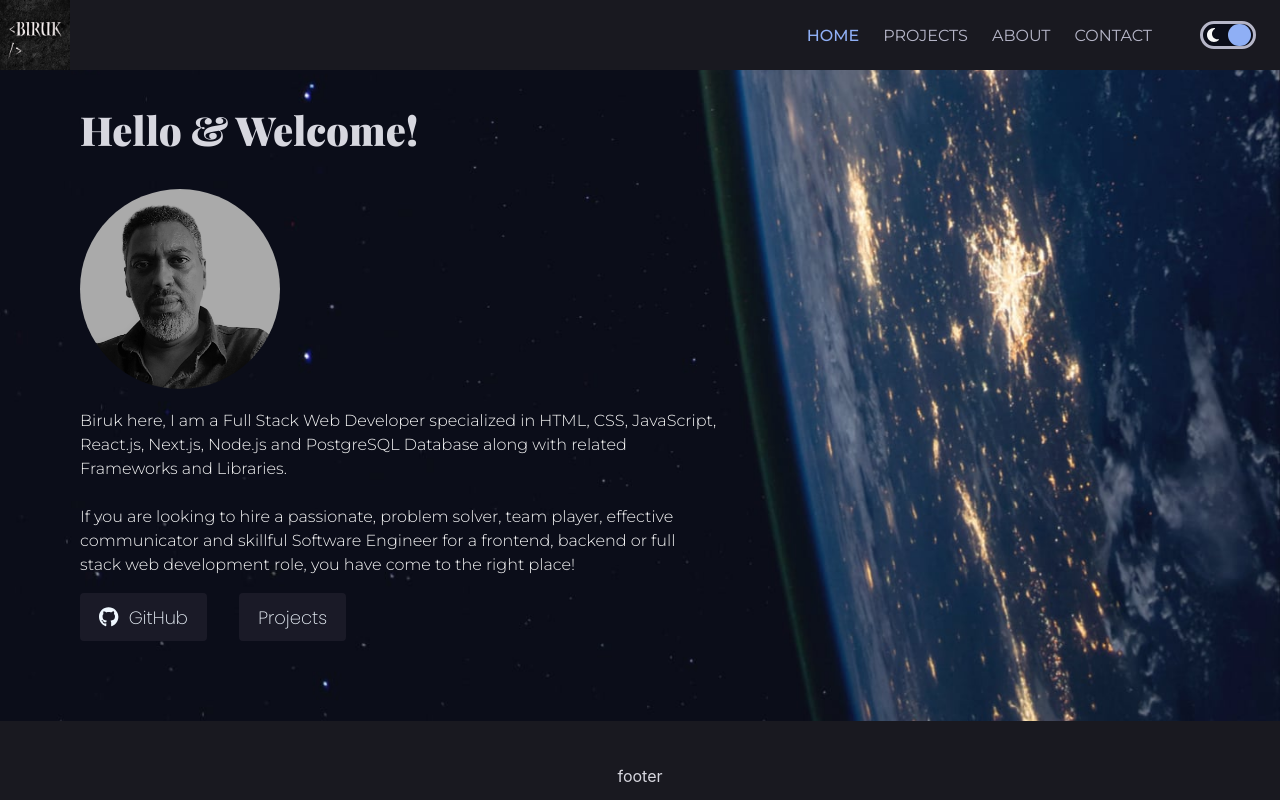
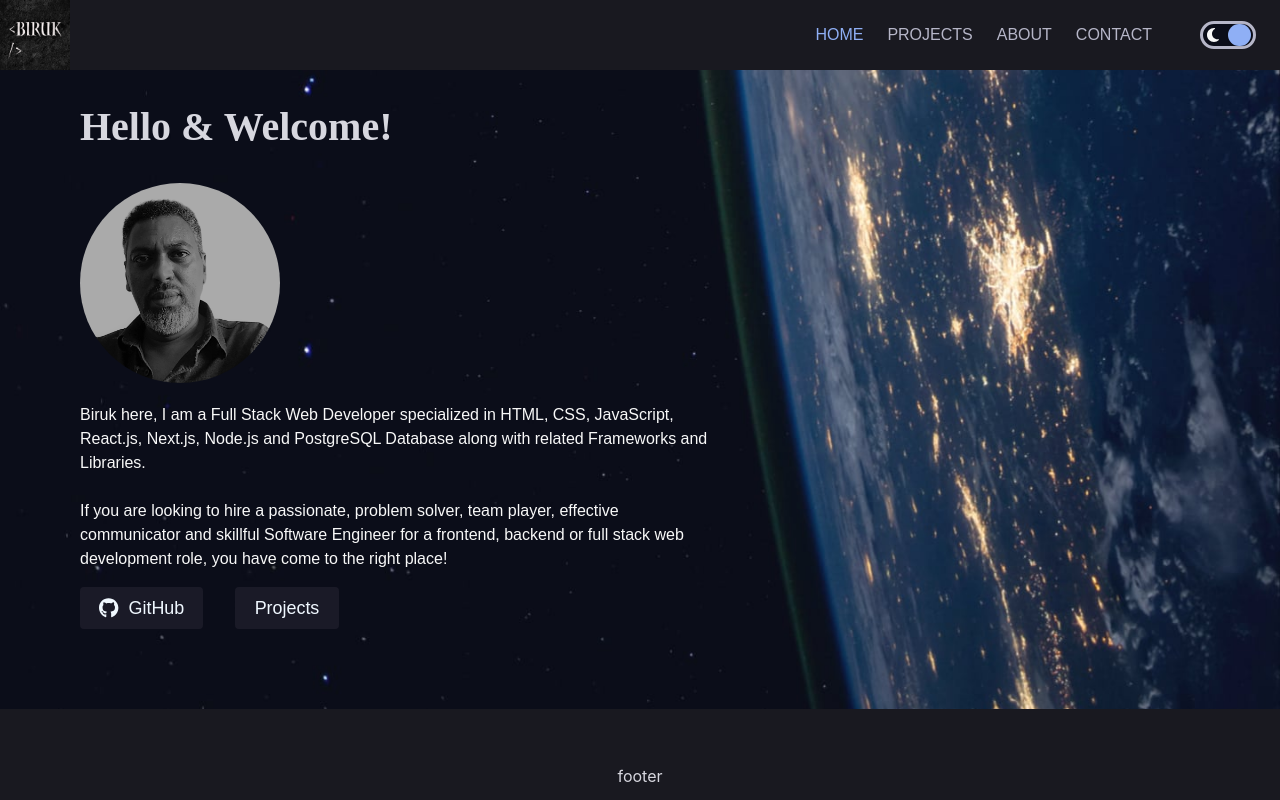
Before and after one commit to Know-Thyself/next-portfolio, a Next.js app: page / in a window 1280 px wide. Built offline with nearby package versions, Linux system fonts and the light colour scheme; no server answers; the database is empty.

Commit message:
removed a link

```diff
--- a/pages/_app.js
+++ b/pages/_app.js
@@ -10,10 +10,6 @@ function MyApp({ Component, pageProps }) {
 		<Layout>
 			<Head>
 				<title>Biruk | Full Stack Web Developer</title>
-				<style>
-					@import
-					url('https://fonts.googleapis.com/css2?family=Lato:wght@300;400;700&family=Montserrat:wght@100;200;300;400;500;600;700;800&family=Playfair+Display:wght@400;500;600;700;800;900&family=Poppins:wght@100;200;300;400;500;600&family=Source+Sans+Pro:wght@200;300;400;600;700&display=swap');
-				</style>
 			</Head>
 			<Component {...pageProps} project={project} setProject={setProject} />
 		</Layout>
```
